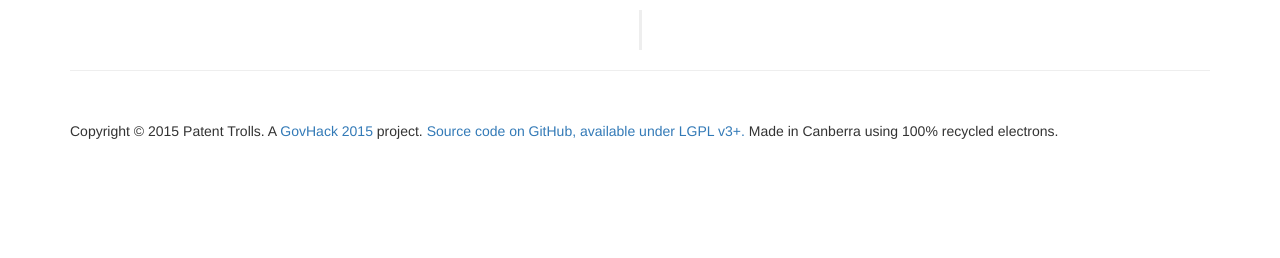
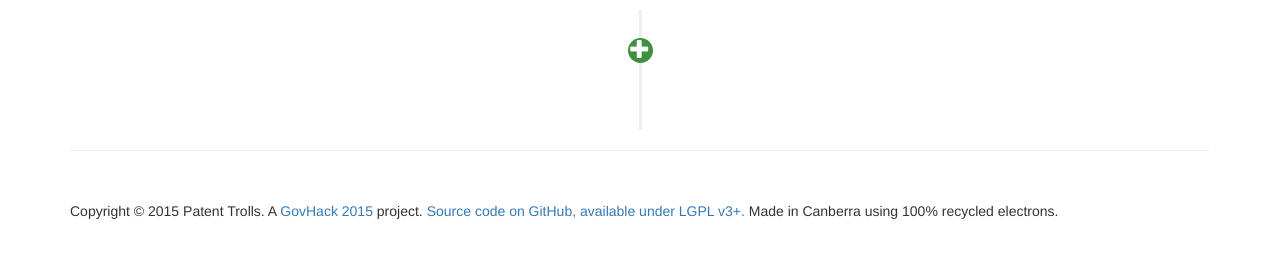
Before and after one commit to ajdlinux/GovHack2015, a Django app: template patentstories/patent/templates/patent/patent.html in a window 1280 px wide. Shown: the part 120-378 px from the top of the page. Run offline with Django 3.2, Linux system fonts and the light colour scheme; the template is opened without the code that fills it, so the values that code supplies are empty; some libraries are stand-ins or nearby versions.

Commit message:
add annotation links

```diff
--- a/patentstories/patent/templates/patent/patent.html
+++ b/patentstories/patent/templates/patent/patent.html
@@ -12,6 +12,7 @@
     {% endif %}
 
     <ul class="timeline">
+    <li class="timeline-add"><div class="timeline-badge-mini success"><a href="annotate"><i class="glyphicon glyphicon-plus"></i></a></div></li>
     {% for event in timeline %}
         <li{% cycle '' ' class="timeline-inverted"' %}>
             <div class="timeline-badge"><i class="glyphicon glyphicon-check"></i></div>
@@ -31,7 +32,7 @@
             </div>
         </li>
 
-        <li class="timeline-add"><div class="timeline-badge-mini success"><i class="glyphicon glyphicon-plus"></i></div></li>
+        <li class="timeline-add"><div class="timeline-badge-mini success"><a href="annotate"><i class="glyphicon glyphicon-plus"></i></a></div></li>
     {% endfor %}
     </ul>
     {% endautoescape %}
--- a/patentstories/static/css/patentstori.es.css
+++ b/patentstories/static/css/patentstori.es.css
@@ -148,6 +148,10 @@ footer {
             border-bottom-left-radius: 50%;
         }
 
+        .timeline > li > .timeline-badge-mini > a {
+            color: #fff;
+        }
+
         .timeline > li.timeline-inverted > .timeline-panel {
             float: right;
         }
```
